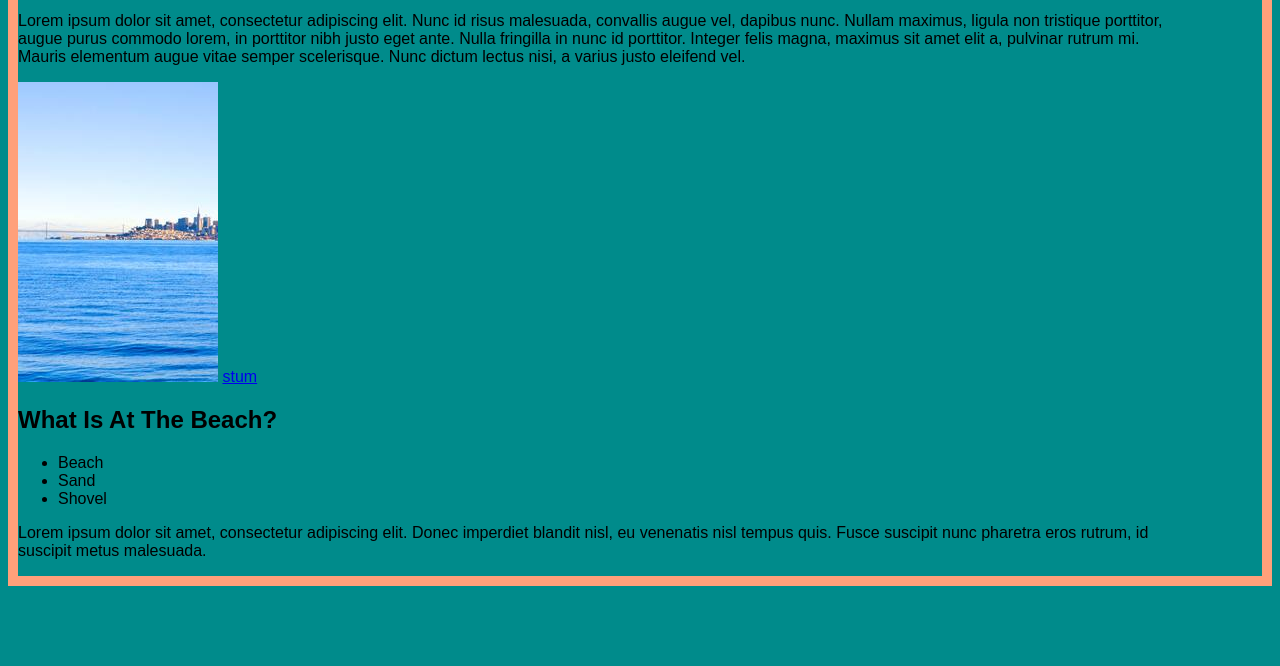
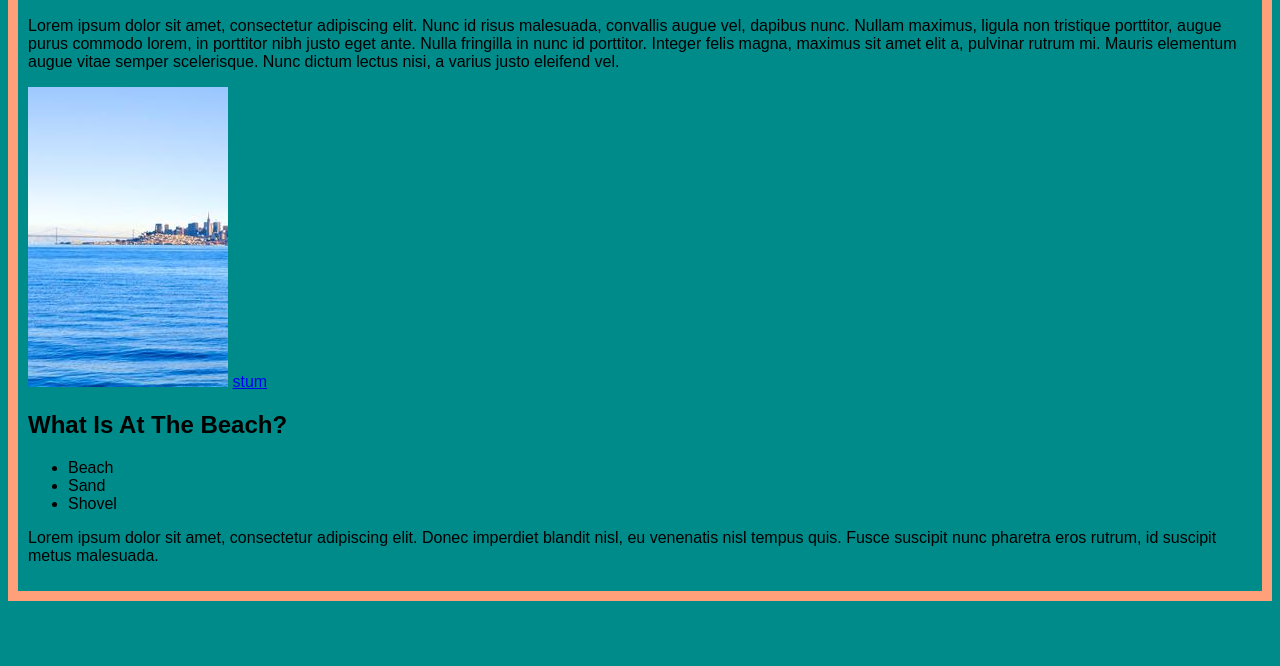
Before and after one commit to MerrikH245/merrikh125.github.io, a plain HTML site: page index.html in a window 1280 px wide. Shown: the part 134-800 px from the top of the page. Drawn offline with Linux system fonts and the light colour scheme.

Commit message:
Update style.css

```diff
--- a/style.css
+++ b/style.css
@@ -10,5 +10,8 @@ body {
  font-family: fantasy;
 }
 body {
- padding-right: 5em;
+ padding-left: 10px;
+ padding-right: 5px;
+ padding-top: 5px;
+ padding-bottom: 10px;
 }
```
